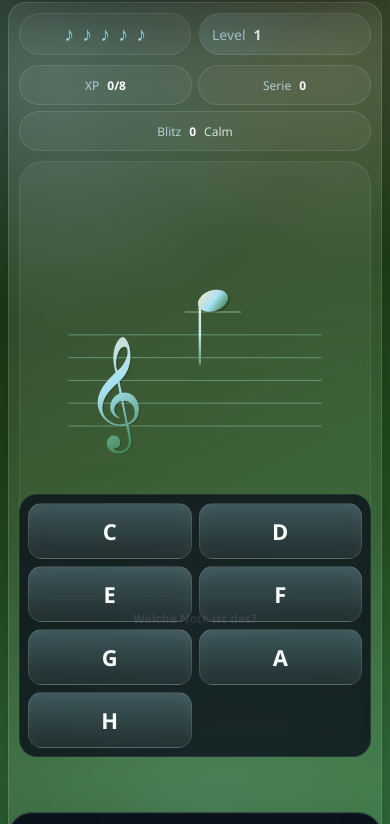
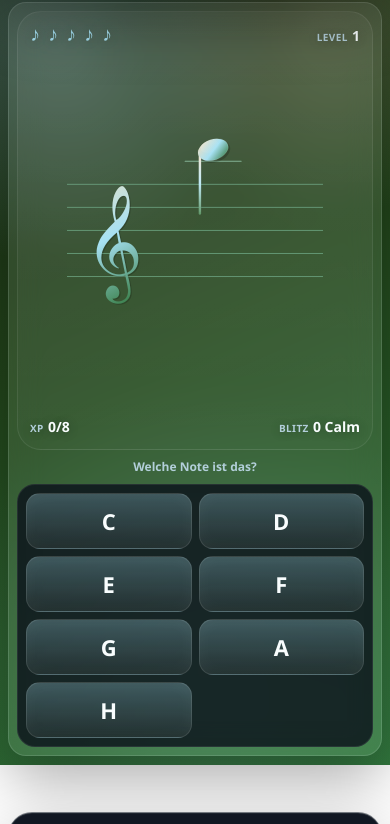
Before and after one commit to lexywiesexy-hot/NotenLernTrainer, a website: page notenlerntrainer.html in a window 390 px wide. Shown: the part 79-903 px from the top of the page. After the commit the page ends 844 px from the top, so only its background shows below. Drawn offline with Linux system fonts and the light colour scheme.

Commit message:
Refine mobile notation layout and cache handling

```diff
--- a/notenlerntrainer.html
+++ b/notenlerntrainer.html
@@ -3,7 +3,7 @@
 <head>
   <meta charset="UTF-8" />
   <meta name="viewport" content="width=device-width, initial-scale=1.0" />
-  <title>Notenlerntrainer</title>
+  <title>Lexy's Notenspass</title>
   <style>
     :root {
       --bg1: #07131f;
@@ -669,6 +669,64 @@
       z-index: 3;
     }
 
+    .mobile-staff-stats {
+      display: none;
+    }
+
+    .mobile-stat {
+      position: absolute;
+      display: inline-flex;
+      align-items: center;
+      gap: 6px;
+      color: var(--text);
+      font-weight: 800;
+      text-shadow: 0 1px 10px rgba(0, 0, 0, 0.28);
+      pointer-events: none;
+      z-index: 3;
+    }
+
+    .mobile-stat.top-left {
+      top: 12px;
+      left: 12px;
+    }
+
+    .mobile-stat.top-right {
+      top: 12px;
+      right: 12px;
+      justify-content: flex-end;
+      text-align: right;
+    }
+
+    .mobile-stat.bottom-left {
+      bottom: 12px;
+      left: 12px;
+    }
+
+    .mobile-stat.bottom-right {
+      bottom: 12px;
+      right: 12px;
+      justify-content: flex-end;
+      text-align: right;
+    }
+
+    .mobile-stat-label {
+      font-size: 11px;
+      color: var(--muted);
+      text-transform: uppercase;
+      letter-spacing: 0.04em;
+    }
+
+    .mobile-stat-value {
+      font-size: 15px;
+      color: var(--text);
+    }
+
+    .mobile-lives {
+      display: inline-flex;
+      align-items: center;
+      gap: 8px;
+    }
+
     .boss-banner {
       padding: 8px 12px;
       border-radius: 999px;
@@ -949,21 +1007,49 @@
       }
 
       .card {
-        padding: 10px;
-        gap: 10px;
+        padding: 8px;
+        gap: 8px;
+      }
+
+      .stats {
+        display: none;
+      }
+
+      .mobile-staff-stats {
+        display: block;
+      }
+
+      .mobile-stat {
+        gap: 5px;
+      }
+
+      .mobile-stat-label {
+        font-size: 10px;
+      }
+
+      .mobile-stat-value {
+        font-size: 14px;
+      }
+
+      .mobile-lives .life-note {
+        font-size: 20px;
+      }
+
+      .stats {
+        gap: 6px;
       }
 
       .stats-primary {
         display: grid;
-        grid-template-columns: 1fr auto auto;
-        gap: 8px;
+        grid-template-columns: 1fr auto;
+        gap: 4px;
         align-items: center;
       }
 
       .stats-secondary {
         display: grid;
-        grid-template-columns: repeat(3, minmax(0, 1fr));
-        gap: 6px;
+        grid-template-columns: repeat(2, minmax(0, 1fr));
+        gap: 4px;
       }
 
       .stats-secondary::-webkit-scrollbar,
@@ -975,19 +1061,50 @@
         display: none;
       }
 
+      .stats-primary .boss-pill {
+        display: none;
+      }
+
       .stats-primary .pill,
       .stats-primary .lives-display {
         min-width: 0;
+        min-height: 0;
+        padding: 0;
+        border-radius: 0;
+        font-size: 11px;
+        gap: 6px;
+        background: transparent;
+        border: 0;
+        box-shadow: none;
+      }
+
+      .stats-primary .pill strong,
+      .stats-secondary .pill strong {
+        font-size: 12px;
+      }
+
+      .stats-primary .lives-display {
+        padding-inline: 0;
+        gap: 8px;
+      }
+
+      .stats-primary .life-note {
+        font-size: 20px;
       }
 
       .stats-secondary .pill {
         min-width: 0;
         justify-content: center;
-        padding: 8px 10px;
-        min-height: 40px;
-        font-size: 12px;
-      }
-
+        padding: 0;
+        min-height: 0;
+        font-size: 10px;
+        border-radius: 0;
+        background: transparent;
+        border: 0;
+        box-shadow: none;
+      }
+
+      .stats-secondary .pill:nth-child(2),
       .stats-secondary .pill:nth-child(3),
       .stats-secondary .pill:nth-child(5) {
         display: none;
@@ -1155,7 +1272,7 @@
       <div class="brand">
         <div class="logo">&#9835;</div>
         <div class="brand-copy">
-          <div class="title">Notenlerntrainer</div>
+          <div class="title">Lexy's Notenspass</div>
           <div class="subtitle">Mehr Flow, mehr Revanche, mehr Mobile-Komfort.</div>
         </div>
       </div>
@@ -1284,6 +1401,21 @@
           <div class="combo-pop" id="comboPop" aria-live="polite">
             <div class="combo-title" id="comboTitle"></div>
             <div class="combo-subtitle" id="comboSubtitle"></div>
+          </div>
+        </div>
+
+        <div class="mobile-staff-stats" aria-hidden="true">
+          <div class="mobile-stat top-left">
+            <div class="mobile-lives" id="mobileLivesDisplay"></div>
+          </div>
+          <div class="mobile-stat top-right">
+            <div><span class="mobile-stat-label">Level</span> <span class="mobile-stat-value" id="mobileLevelCount">1</span></div>
+          </div>
+          <div class="mobile-stat bottom-left">
+            <div><span class="mobile-stat-label">XP</span> <span class="mobile-stat-value" id="mobileXpCount">0/8</span></div>
+          </div>
+          <div class="mobile-stat bottom-right">
+            <div><span class="mobile-stat-label">Blitz</span> <span class="mobile-stat-value" id="mobileSpeedSummary">0 Calm</span></div>
           </div>
         </div>
 
@@ -1441,6 +1573,10 @@
     const feedbackEl = document.getElementById('feedback');
     const staffSvg = document.getElementById('staffSvg');
     const fxSvg = document.getElementById('fxSvg');
+    const mobileLivesDisplay = document.getElementById('mobileLivesDisplay');
+    const mobileLevelCount = document.getElementById('mobileLevelCount');
+    const mobileXpCount = document.getElementById('mobileXpCount');
+    const mobileSpeedSummary = document.getElementById('mobileSpeedSummary');
     const gameOverOverlay = document.getElementById('gameOverOverlay');
     const gameOverStats = document.getElementById('gameOverStats');
     const levelCount = document.getElementById('levelCount');
@@ -2031,12 +2167,14 @@
 
     function renderLives() {
       livesDisplay.innerHTML = '';
+      mobileLivesDisplay.innerHTML = '';
       for (let i = 0; i < state.maxLives; i++) {
         const life = document.createElement('span');
         life.className = `life-note${i >= state.lives ? ' lost' : ''}`;
         life.textContent = NOTE_ICON;
         life.setAttribute('aria-hidden', 'true');
         livesDisplay.appendChild(life);
+        mobileLivesDisplay.appendChild(life.cloneNode(true));
       }
     }
 
@@ -2094,6 +2232,9 @@
       speedCount.textContent = String(state.speedStreak);
       speedTierLabel.textContent = speedStatus.label;
       fastBonusCount.textContent = String(state.fastBonusXp);
+      mobileLevelCount.textContent = String(state.level);
+      mobileXpCount.textContent = `${state.xp}/${xpNeeded()}`;
+      mobileSpeedSummary.textContent = `${state.speedStreak} ${speedStatus.label}`;
       modePill.textContent = getModeLabel();
       renderLives();
       speedPill.classList.toggle('active', state.speedActive);
```
Also changed, not shown: railway-notenlerntrainer.js (+13 -1 lines).
